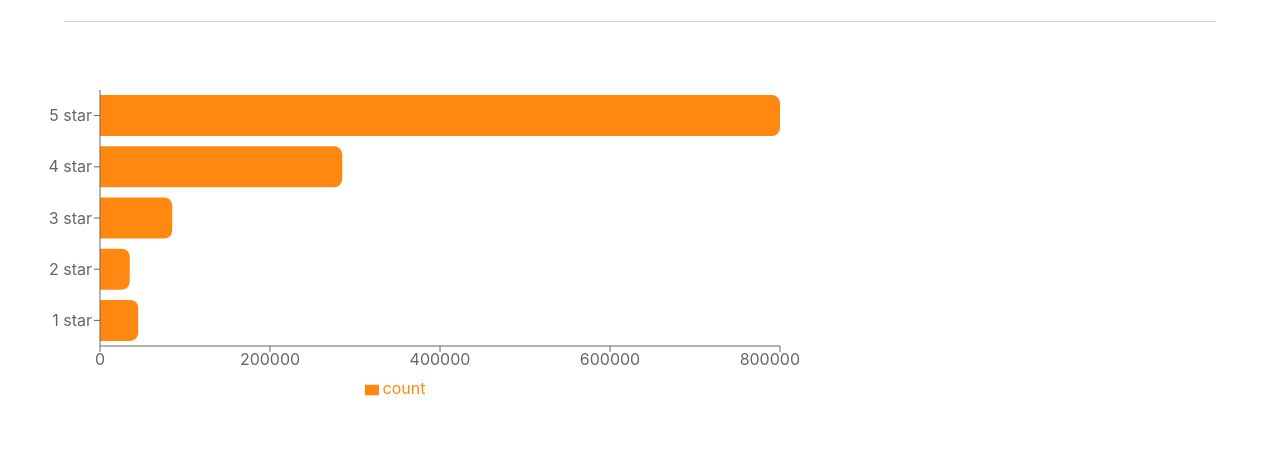
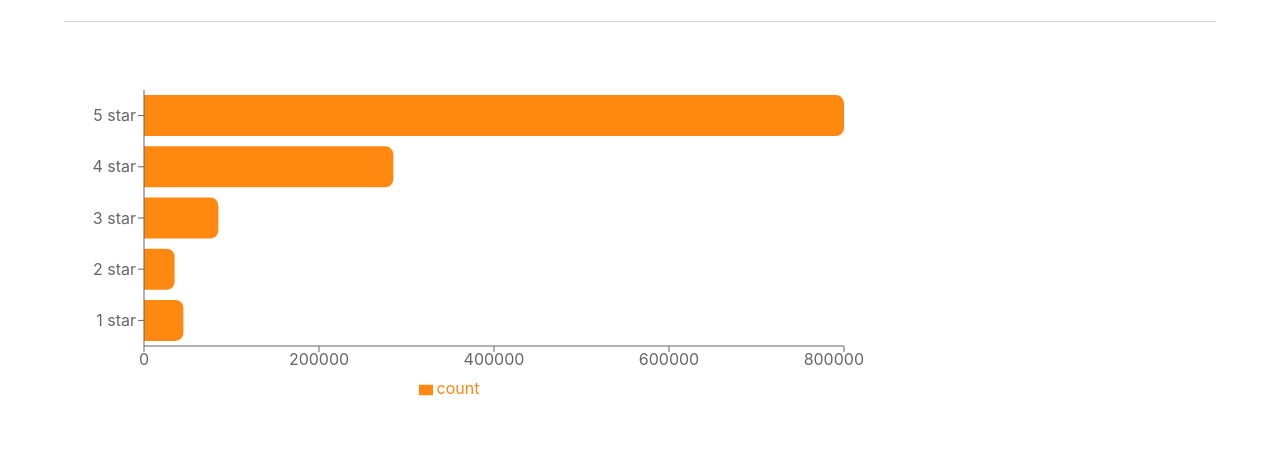
Before and after one commit to MahfuzulIslamPranto/hero-apps, a React (Vite) app: page /Apps/1 in a window 1280 px wide. Shown: the part 335-800 px from the top of the page. Built offline with nearby package versions, Linux system fonts and the light colour scheme.

Commit message:
go back button functionality completed

```diff
--- a/src/Pages/AppDetail/AppDetail.jsx
+++ b/src/Pages/AppDetail/AppDetail.jsx
@@ -52,8 +52,8 @@ const AppDetail = () => {
                 </div>
             </div>
 
-            <div className='w-full max-w-6xl h-[350px]'>
-                <BarChart width={800} height={350} layout='vertical' data={ratings} margin= {{top:20,right:20,left:20,bottom:20}}>
+            <div className='w-full max-w-6xl mx-auto h-[350px]'>
+                <BarChart width={800} height={350} layout='vertical' data={ratings} margin= {{top:20,right:20,bottom:20}}>
                     <XAxis type='number' />
                     <YAxis type='category' dataKey='name' width={80} />
                     <Tooltip />
--- a/src/Pages/AppNotFound/AppNotFound.jsx
+++ b/src/Pages/AppNotFound/AppNotFound.jsx
@@ -1,5 +1,6 @@
 import React from 'react';
 import appErrorImg from '../../assets/App-Error.png'
+import { Link } from 'react-router';
 
 const AppNotFound = () => {
     return (
@@ -8,7 +9,7 @@ const AppNotFound = () => {
             <div>
                 <h1 className='text-4xl mt-5 mb-1 font-bold'>OPPS!! APP NOT FOUND</h1>
                 <p className='text-gray-500'>The page you are looking for is not available.</p>
-            <button className='px-5 rounded my-4 py-2 text-white bg-gradient-to-r from-[#632EE3] to-[#9F62F2]'>Go Back!</button>
+                <Link to='/Apps'><button className='px-5 rounded my-4 py-2 text-white bg-gradient-to-r from-[#632EE3] to-[#9F62F2]'>Go Back!</button></Link>
             </div>
         </div>
     );
--- a/src/Pages/ErrorPage/ErrorPage.jsx
+++ b/src/Pages/ErrorPage/ErrorPage.jsx
@@ -1,5 +1,6 @@
 import React from 'react';
 import errorImg from '../../assets/error-404.png'
+import { Link } from 'react-router';
 
 const ErrorPage = () => {
     return (
@@ -8,7 +9,7 @@ const ErrorPage = () => {
             <div>
                 <h1 className='text-4xl mt-4 mb-2 font-bold'>Oops, page not found!</h1>
                 <p className='text-gray-500'>The page you are looking for is not available.</p>
-                <button className='px-5 rounded my-4 py-2 text-white bg-gradient-to-r from-[#632EE3] to-[#9F62F2]'>Go Back!</button>
+                <Link to='/'><button className='px-5 rounded my-4 py-2 text-white bg-gradient-to-r from-[#632EE3] to-[#9F62F2]'>Go Back!</button></Link>
             </div>
         </div>
     );
```
